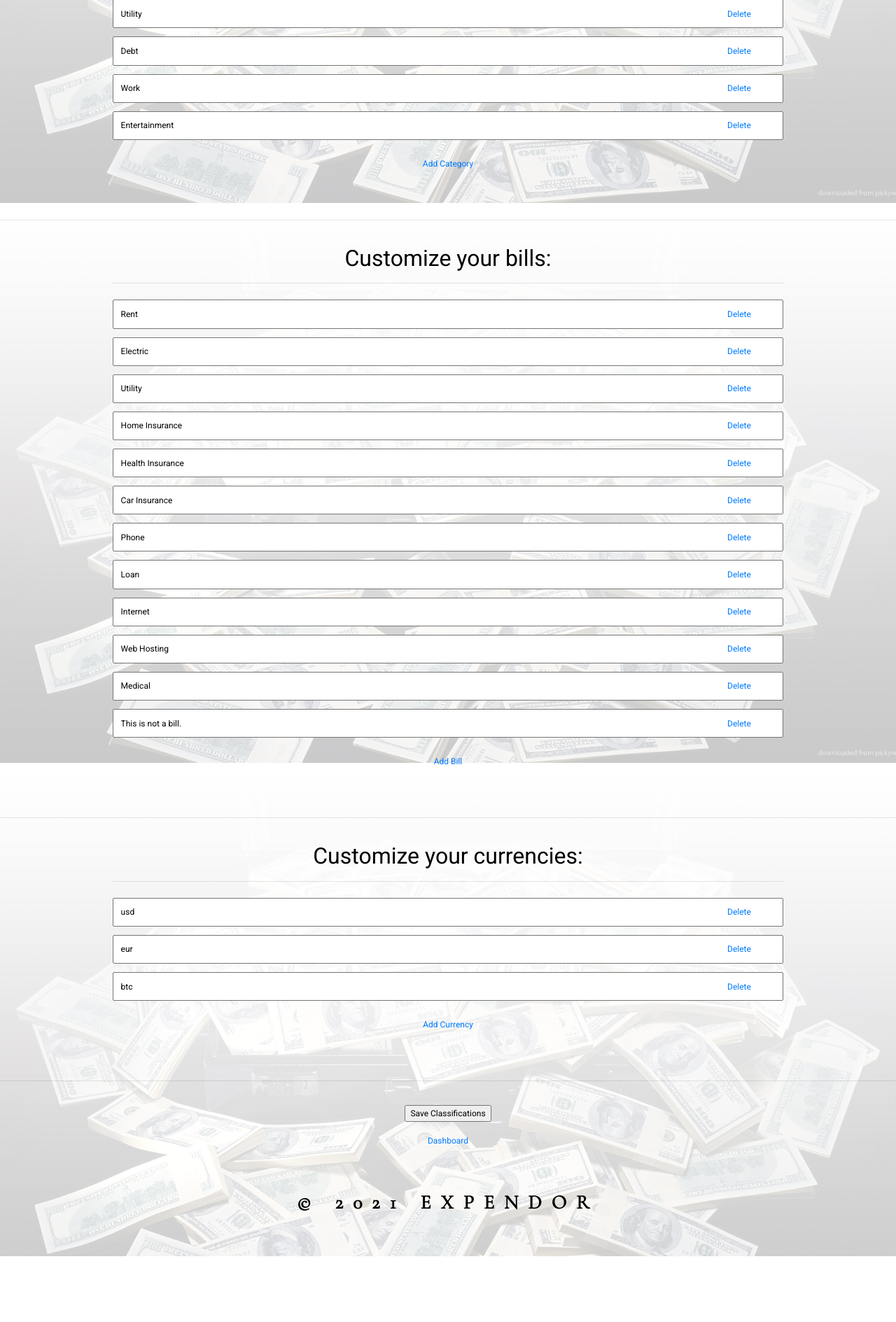
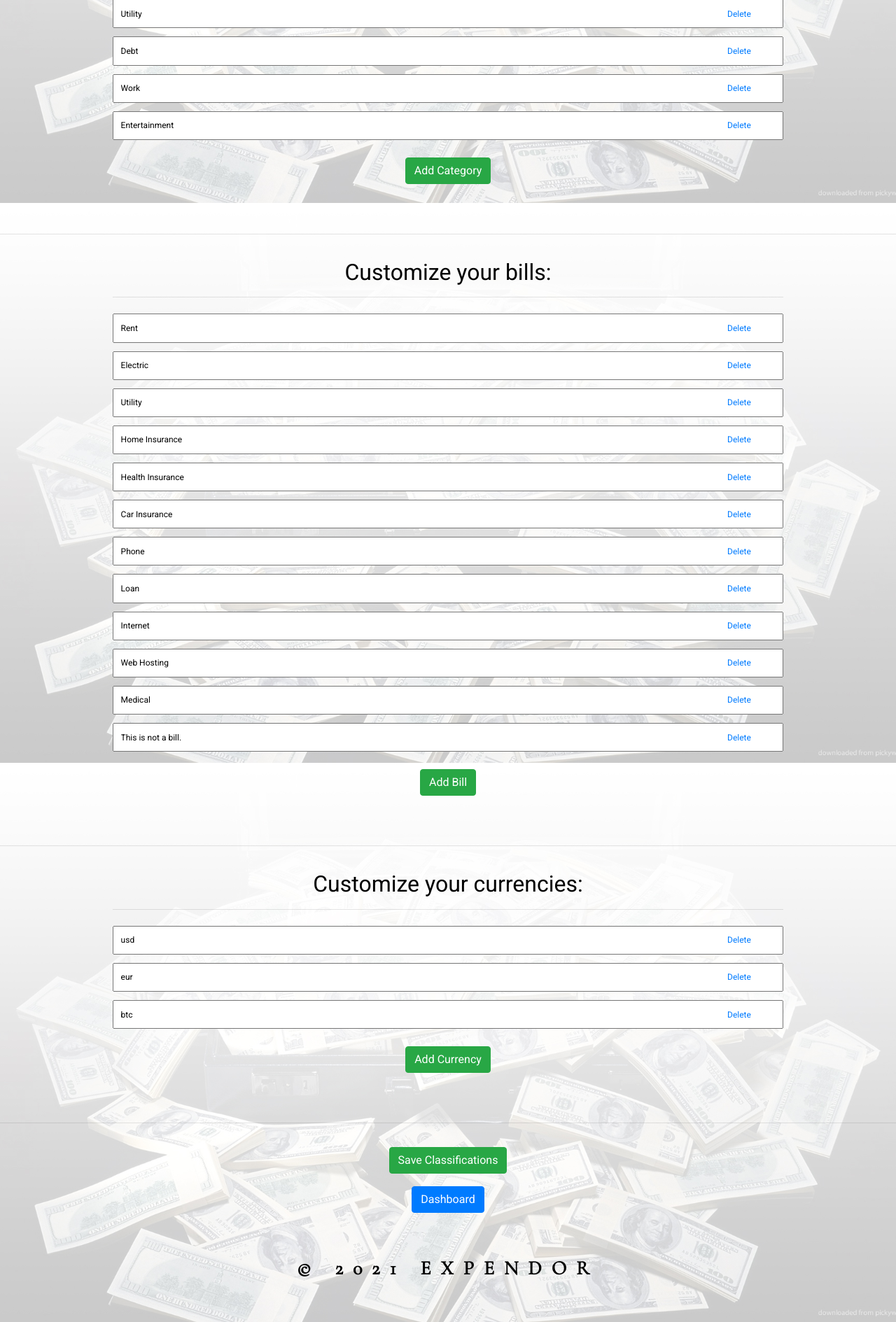
Before and after one commit to oMNiVoiDZeRo/expendor, a PHP site: page /expendor/custom/ in a window 1280 px wide. Shown: the part 510-2399 px from the top of the page at 70% size. Before the commit the page ends 2305 px from the top, so only its background shows below. Run offline with PHP 8.4, Linux system fonts and the light colour scheme; a user stored in the database is signed in; data comes from the database, SQL or seed files in the repository.

Commit message:
Button styles.

```diff
--- a/custom/index.php
+++ b/custom/index.php
@@ -92,25 +92,25 @@ echo '<tr><td><center><h2>Customize your categories:</h2></center><hr/></td></tr
 foreach($categories as $key => $value):
 echo '<tr><td><input type="text" name="categories[]" value="'.$value.'" /> <a class="delete" href="#">Delete</a></td></tr>';
 endforeach;
-echo '<tr><td><br/><a class="addCat" href="#">Add Category</a><br/><br/><br/></td></tr>';
+echo '<tr><td><br/><a class="btn btn-success addCat" href="#">Add Category</a><br/><br/><br/></td></tr>';
 echo '</table><br/><hr/><br/>';
 echo '<table class="custom bills" align="center">';
 echo '<tr><td><center><h2>Customize your bills:</h2></center><hr/></td></tr>';
 foreach($bills as $key => $value):
 echo '<tr><td><input type="text" name="bills[]" value="'.$value.'" /> <a class="delete" href="#">Delete</a></td></tr>';
 endforeach;
-echo '<tr><td><br/><a class="addBill" href="#">Add Bill</a><br/><br/><br/></td></tr>';
+echo '<tr><td><br/><a class="btn btn-success addBill" href="#">Add Bill</a><br/><br/><br/></td></tr>';
 echo '</table><br/><hr/><br/>';
 echo '<table class="custom currencies" align="center">';
 echo '<tr><td><center><h2>Customize your currencies:</h2></center><hr/></td></tr>';
 foreach($currencies as $key => $value):
 echo '<tr><td><input type="text" name="currencies[]" value="'.$value.'" /> <a class="delete" href="#">Delete</a></td></tr>';
 endforeach;
-echo '<tr><td><br/><a class="addCurrency" href="#">Add Currency</a><br/><br/><br/></td></tr>';
+echo '<tr><td><br/><a class="btn btn-success addCurrency" href="#">Add Currency</a><br/><br/><br/></td></tr>';
 echo '</table><br/><hr/><br/>';
-echo '<center><input type="submit" value="Save Classifications" /></center></form>';
+echo '<center><input class="btn btn-success" type="submit" value="Save Classifications" /></center></form>';
 echo '<br/>';
-echo '<center><a href="../dashboard/">Dashboard</a></center>';
+echo '<center><a class="btn btn-primary" href="../dashboard/">Dashboard</a></center>';
 include('../footer.php');
 ?>
 <footer class="py-3 my-4">
--- a/dashboard/index.php
+++ b/dashboard/index.php
@@ -196,9 +196,9 @@ endforeach;
 
 echo '</table><br/><br/>';
 echo '<br/>';
-echo '<center><a href="../add/">Add expense to database.</a></center>';
+echo '<center><a class="btn btn-primary" href="../add/">Add expense to database.</a></center>';
 echo '<br/>';
-echo '<center><a href="../custom/">Edit classifications</a><br/></center>';
+echo '<center><a class="btn btn-success" href="../custom/">Edit classifications</a><br/></center>';
 echo '<br/>';
 } else {
 echo '<br/>';
--- a/log/index.php
+++ b/log/index.php
@@ -88,9 +88,9 @@ echo '</tbody></table><br/>';
 
 }
 echo '<br/>';
-echo '<center><a href="../add/">Add expense to database.</a></center>';
+echo '<center><a class="btn btn-primary" href="../add/">Add expense to database.</a></center>';
 echo '<br/>';
-echo '<center><a href="../custom/">Edit classifications</a><br/></center>';
+echo '<center><a class="btn btn-success" href="../custom/">Edit classifications</a><br/></center>';
 echo '<br/>';
 } else {
 echo '<br/>';
--- a/record/index.php
+++ b/record/index.php
@@ -79,11 +79,12 @@ if(isset($_POST["update"])) {
 }
 
 echo '<br/>';
-echo '<center><a href="../dashboard/">Dashboard</a></center>';
+echo '<center><a class="btn btn-primary" href="../dashboard/">Dashboard</a></center><br/>';
+	echo '<center><a class="btn btn-info" href="../log/">Expense Log</a><br/></center>';
 include('../footer.php');
 } else {
 echo '<center>You submitted an incomplete record.</center><br/>';
-echo '<center><a href="../add/">Fill out the record.</a></center>';}
+echo '<center><a class="btn btn-primary" href="../add/">Fill out the record.</a></center>';}
 ?>
 <footer class="py-3 my-4">
 	<p class="text-center">&copy; 2021 Expendor</p>
--- a/submit/index.php
+++ b/submit/index.php
@@ -56,7 +56,7 @@ echo '</table>';}}
 include('../footer.php');
 ?>
 <br/>
-<center><a href="../dashboard/">Dashboard</a></center>
+<center><a class="btn btn-primary"  href="../dashboard/">Dashboard</a></center>
 <footer class="py-3 my-4">
     <p class="text-center">&copy; 2021 Expendor</p>
 </footer>
```
Also changed, not shown: add/index.php (+5 -3 lines), edit/index.php (+4 -4 lines).
